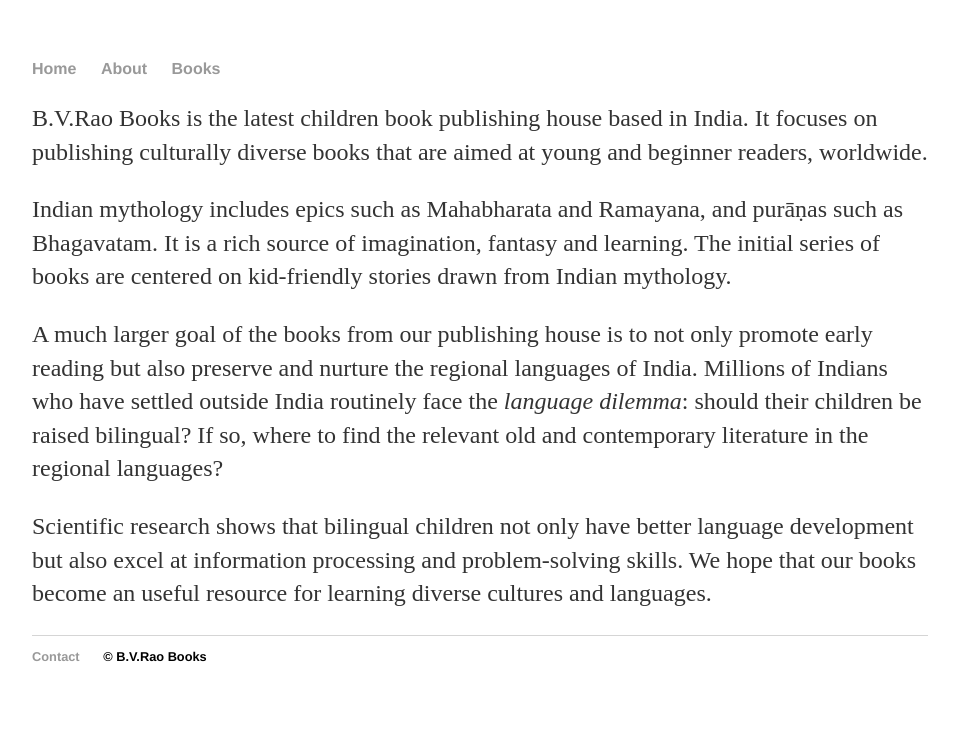
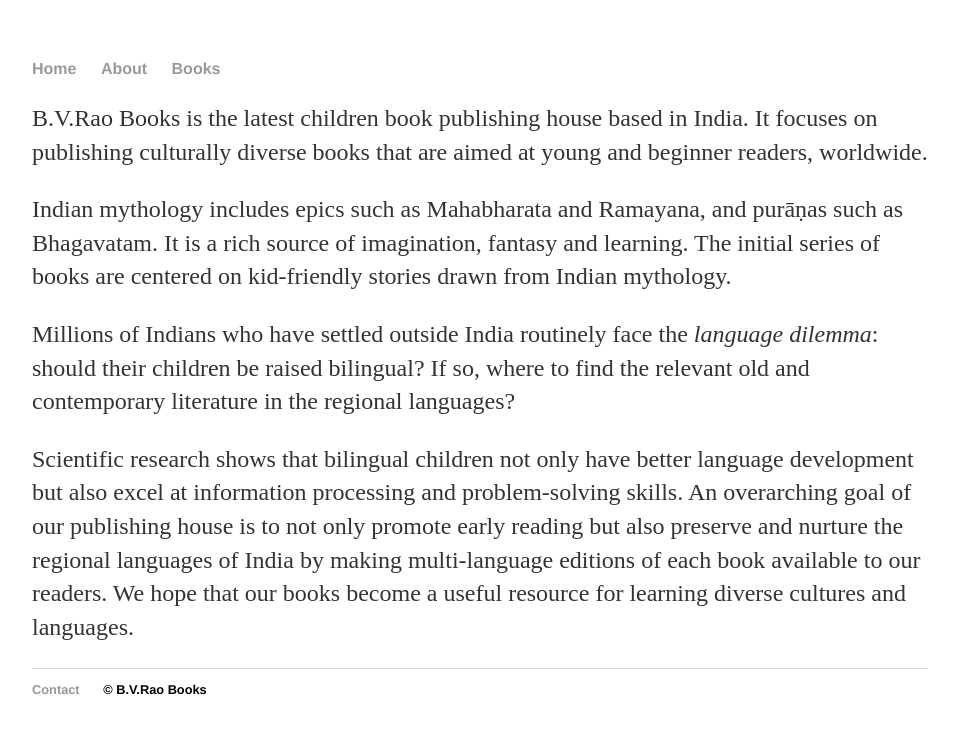
Before and after one commit to bvraobooks/bvraobooks.github.com, a Jekyll site: the page built from about/index.html, in a window 1280 px wide. Shown: the top 734 px of the page, without its empty margins (160-1117 px from the left). Built offline with Jekyll 4.4.1, drawn with Linux system fonts in a browser that asks for light colours.

Commit message:
update index.html

```diff
--- a/about/index.html
+++ b/about/index.html
@@ -3,23 +3,23 @@
 title:  B.V.Rao Books
 ---
 
-<p>
+<p align="justified">
   B.V.Rao Books is the latest children book publishing house based in India. It focuses on publishing culturally diverse books that are aimed at young and beginner readers, worldwide.
 </p>
 
-<p>
+<p  align="justified">
   Indian mythology includes epics such as Mahabharata and Ramayana, and pura&#772;n&#803;as such as  Bhagavatam.
   It is  a rich source of imagination, fantasy and learning.
   The initial series of books are  centered on kid-friendly stories drawn from Indian mythology.
 </p>
 
-<p>
-  A much larger  goal of the books from our publishing house is to not only promote early reading but also preserve and nurture the regional languages of India.
+<p  align="justified">
   Millions of Indians who have settled outside India routinely face the <em>language dilemma</em>: should their children be raised bilingual?
   If so, where to find the relevant old and contemporary literature in the regional languages?
 </p>
 
-<p>
+<p  align="justified">
        Scientific research  shows that bilingual children not only have better language development but also excel at information processing and problem-solving skills.
-       We hope that our books become an useful resource for learning diverse cultures and languages.
+       An overarching goal of  our publishing house is to not only promote early reading but also preserve and nurture the regional languages of India by making multi-language editions of each book available to our readers.
+       We hope that our books become a useful resource for learning diverse cultures and languages.
  </p>
```
